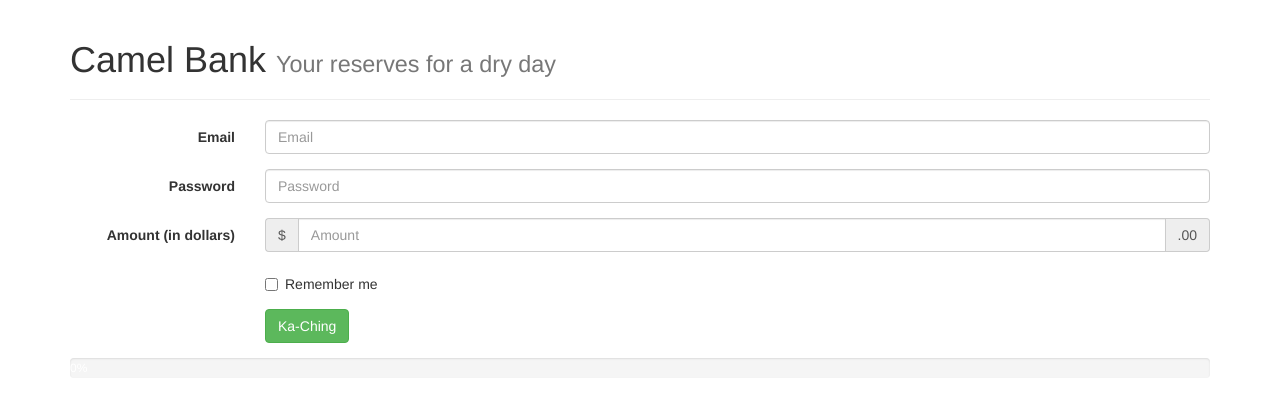
After one commit to astrosquid/wp-class-docs, a PHP site: page /formform.html in a window 1280 px wide. The commit adds this page. Shown: the top 416 px of the page. Run offline with PHP 8.4, Linux system fonts and the light colour scheme; some libraries are stand-ins or nearby versions.

Commit message:
first form usage

```diff
--- /dev/null
+++ b/formform.html
@@ -0,0 +1,97 @@
+<!DOCTYPE html>
+<html lang="en">
+  <head>
+    <meta charset="utf-8">
+    <meta http-equiv="X-UA-Compatible" content="IE=edge">
+    <meta name="viewport" content="width=device-width, initial-scale=1">
+    <!-- The above 3 meta tags *must* come first in the head; any other head content must come *after* these tags -->
+    <title>Bootstrap 101 Template</title>
+
+    <!-- Bootstrap -->
+    <link rel="stylesheet" href="https://maxcdn.bootstrapcdn.com/bootstrap/3.3.5/css/bootstrap.min.css">
+  </head>
+  <body>
+    <div class="container">
+        <div class="page-header">
+          <h1>Camel Bank <small>Your reserves for a dry day</small></h1>
+        </div>
+        <form class="form-horizontal">
+          <div class="form-group">
+            <label for="inputEmail3" class="col-sm-2 control-label">Email</label>
+            <div class="col-sm-10">
+              <input type="email" class="form-control" id="txtEmail" placeholder="Email">
+            </div>
+          </div>
+          <div class="form-group">
+            <label for="inputPassword3" class="col-sm-2 control-label">Password</label>
+            <div class="col-sm-10">
+              <input type="password" class="form-control" id="txtPassword" placeholder="Password">
+            </div>
+          </div>
+          <div class="form-group">
+            <label class="col-sm-2 control-label" for="exampleInputAmount">Amount (in dollars)</label>
+            <div class="col-sm-10">
+                <div class="input-group">
+                  <div class="input-group-addon">$</div>
+                  <input type="text" class="form-control" id="txtAmount" placeholder="Amount">
+                  <div class="input-group-addon">.00</div>
+                </div>
+            </div>
+          </div>
+          <div class="form-group">
+            <div class="col-sm-offset-2 col-sm-10">
+              <div class="checkbox">
+                <label>
+                  <input type="checkbox"> Remember me
+                </label>
+              </div>
+            </div>
+          </div>
+          <div class="form-group">
+            <div class="col-sm-offset-2 col-sm-10">
+              <button type="submit" class="btn btn-success">Ka-Ching</button>
+            </div>
+          </div>
+        </form>
+        <div class="progress">
+              <div class="progress-bar progress-bar-striped active" role="progressbar"  style="width: 0%">
+                <span >0</span>% Complete
+              </div>
+        </div>
+    </div>
+
+    <script src="https://ajax.googleapis.com/ajax/libs/jquery/1.11.3/jquery.min.js"></script>
+    <script src="https://maxcdn.bootstrapcdn.com/bootstrap/3.3.5/js/bootstrap.min.js"></script>
+    <script type="text/javascript">
+        (function($) {      /* ON READY FUNC */
+            $(function() {
+
+                $("button").click(function(e) {
+                    var self = this;
+                    $(self).prop("disabled", true).html("Working...");         /* 'this' REFERS TO THE DOM ELEMENT */
+                    var per = 0;
+                    var interval = setInterval(function(){
+                        per += 2;
+                        $(".progress-bar").css("width", per + "%");
+                        $(".progress-bar span").text(per);
+                        if(per >= 100) {
+                            clearInterval(interval);
+
+                            if( !$("#txtAmount").val() ){
+                                $("input").css({ backgroundColor: "#FFAAAA"});
+                                $(self).prop("disabled", false).html("Try Again");
+                            }else{
+                                // Display success
+                                $("form").prepend("<div class='alert alert-success'>Yay you did it</div> ")
+                            }
+                        }
+                    }, 200)
+                    return false;
+                })
+
+
+            });
+        })(jQuery);
+    </script>
+  </body>
+</html>
--- a/index.php
+++ b/index.php
@@ -87,6 +87,12 @@
     <script type="text/javascript">
       $(".progress-bar").animate({width: "75%"}, 2000);
 
+
+      function SomeName() {
+        $(".progress-bar").animate({width: 0}, 2000);
+      }
+
+      setTimeout( SomeName, 1000);
     </script>
   </body>
 </html>
```
